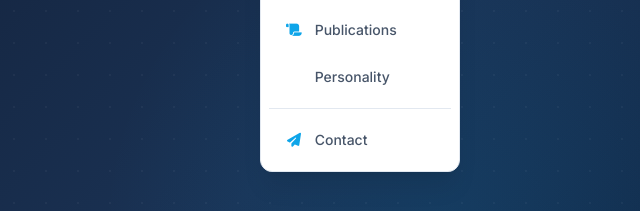
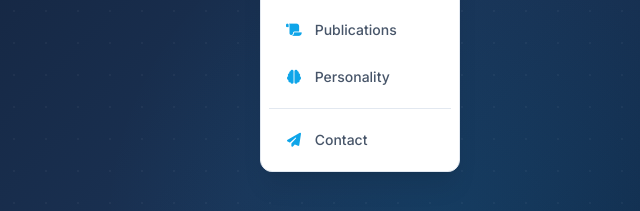
Before and after one commit to Glitch-047/Portfolio-3.O, a plain HTML site: page index.html in a window 1280 px wide. Both pictures are taken after a click on the button "More". Shown: the part 197-408 px from the top of the page, 610-1250 px from the left. Drawn offline with Linux system fonts and the light colour scheme.

Commit message:
Change icon for Personality link in navigation

```diff
--- a/index.html
+++ b/index.html
@@ -319,7 +319,7 @@
             <a href="participation.html" role="menuitem"><i class="fas fa-certificate"></i> Participation</a>
             <a href="courses.html" role="menuitem"><i class="fas fa-book-open"></i> Courses</a>
             <a href="publications.html" role="menuitem"><i class="fas fa-scroll"></i> Publications</a>
-            <a href="personality.html" role="menuitem"><i class="fas fa-head-side"></i> Personality</a>
+            <a href="personality.html" role="menuitem"><i class="fas fa-brain"></i> Personality</a>
             <div class="nav-dropdown-divider"></div>
             <a href="contact.html" role="menuitem"><i class="fas fa-paper-plane"></i> Contact</a>
           </div>
```
